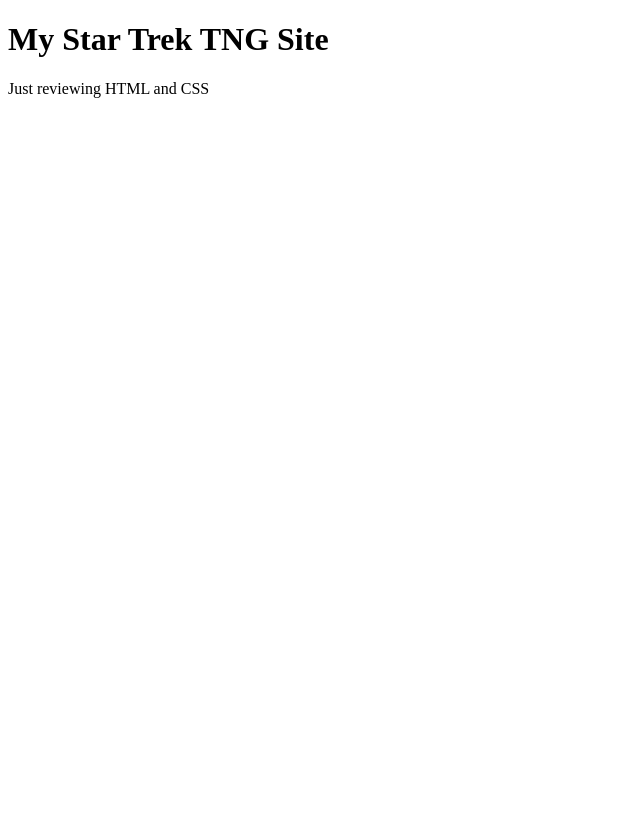
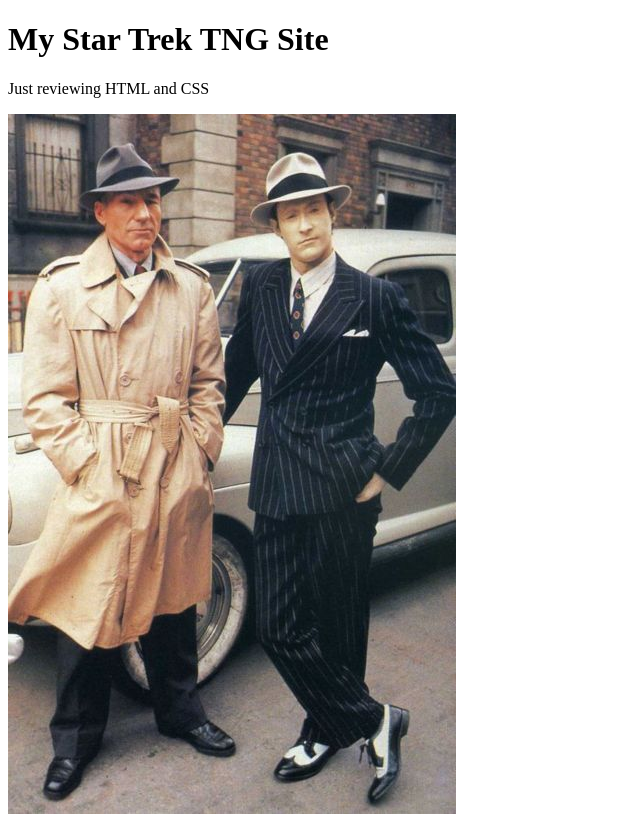
Before and after one commit to besheagl/My-Star-Trek-TNG-Site, a plain HTML site: page index.html in a window 1280 px wide. Shown: the whole page, without its empty margins (0-640 px from the left). Before the commit the page ends 800 px from the top, so only its background shows below. Drawn offline with Linux system fonts and the light colour scheme.

Commit message:
Added image to home page

```diff
--- a/index.html
+++ b/index.html
@@ -7,5 +7,6 @@
     <body>
         <h1>My Star Trek TNG Site</h1>
         <p>Just reviewing HTML and CSS</p>
+        <img src="img/3632a4b9d1b54054e5d8559a349c1d9c.jpg">
     </body>
 </html>
```
Also changed, not shown: img/3632a4b9d1b54054e5d8559a349c1d9c.jpg (added).
